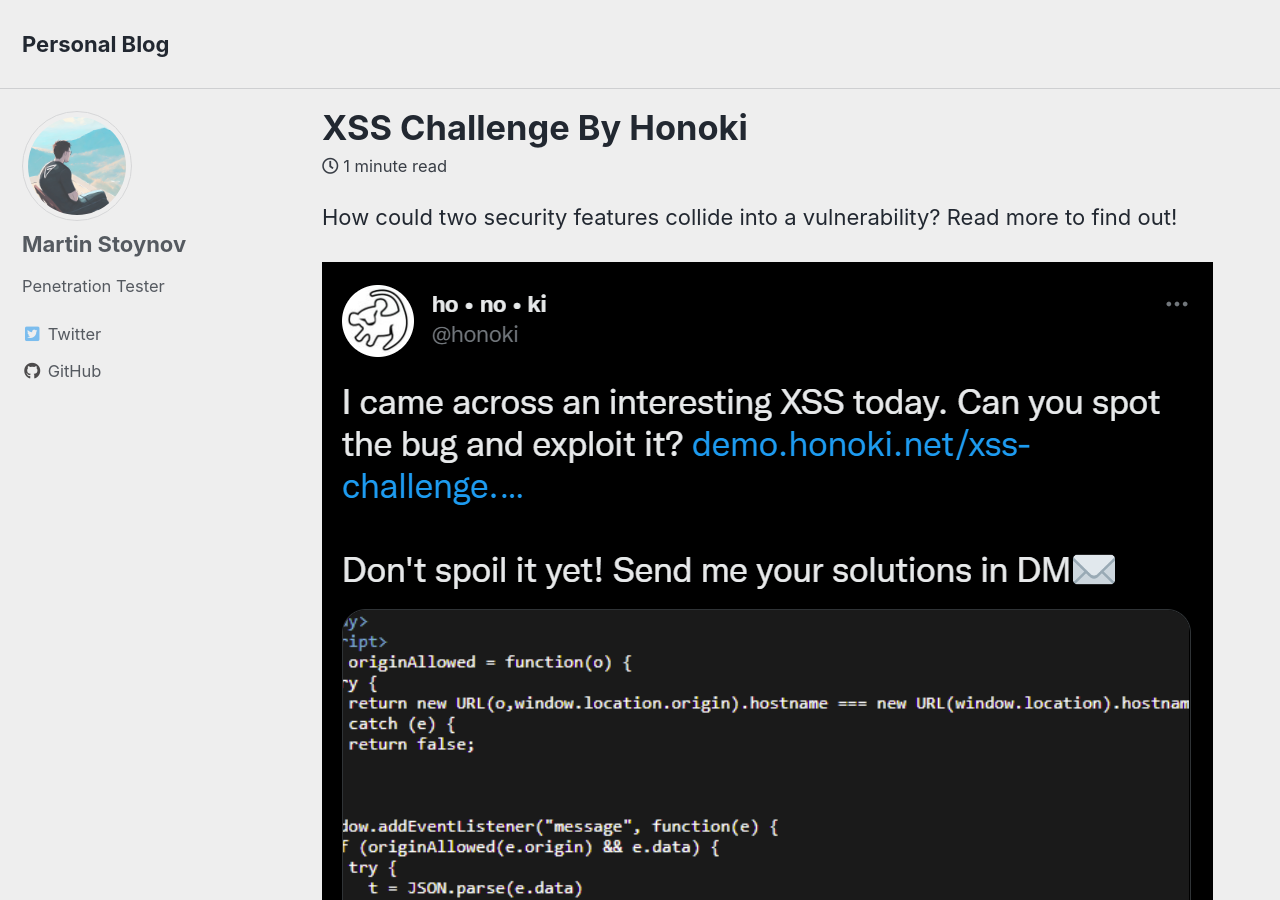
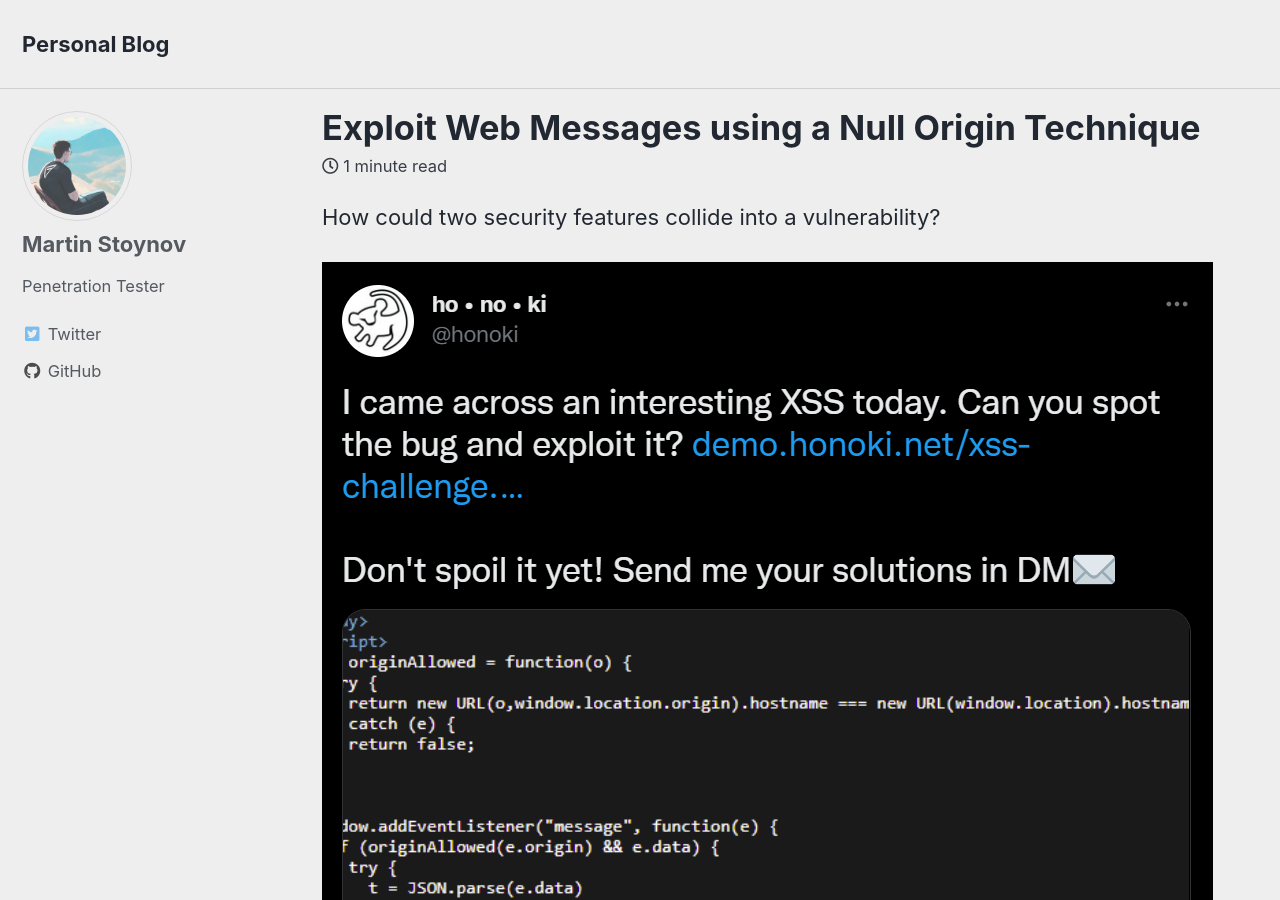
Before and after one commit to martinstnv/challenges, a Jekyll site: the page built from _posts/2022-05-04-exploit-web-messages-using-a-null-origin-technique.md, in a window 1280 px wide and 900 px high. Built offline with Jekyll 4.4.1, drawn with Linux system fonts in a browser that asks for light colours; cached includes are drawn as plain includes.

Commit message:
Update and rename 2022-05-04-twitter-xss-challenge-honoki.md to 2022-05-04-exploit-web-messages-using-a-null-origin-technique.md

```diff
--- a/_posts/2022-05-04-twitter-xss-challenge-honoki.md
+++ b/_posts/2022-05-04-exploit-web-messages-using-a-null-origin-technique.md
@@ -1,16 +1,15 @@
 ---
 layout: single
-title: XSS Challenge By Honoki
+title: Exploit Web Messages using a Null Origin Technique
 date: 2022-05-04
 classes: wide
 tags:
   - Twitter
-  - XSS
   - Challenge
   - honoki
 ---
 
-How could two security features collide into a vulnerability? Read more to find out!
+How could two security features collide into a vulnerability?
 
 ![twitter challenge](/assets/images/twitter/honoki/twitter-challenge.png)
 
```
